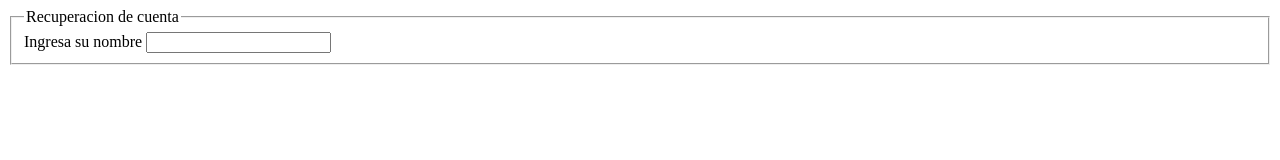
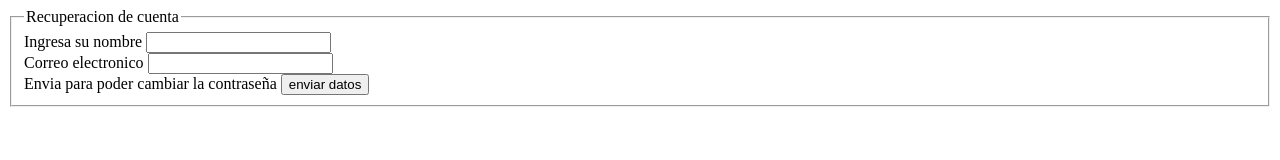
Before and after one commit to Atter12xd/HTML, a plain HTML site: page Formulario_de_clase/recuperacion_de_contraseña.html in a window 1280 px wide. Drawn offline with Linux system fonts and the light colour scheme.

Commit message:
Poniendo mas datos para que el usario pueda enviar y creando un archivo mas para cambiar la contraseña

```diff
--- a/Formulario_de_clase/recuperacion_de_contraseña.html
+++ b/Formulario_de_clase/recuperacion_de_contraseña.html
@@ -10,9 +10,18 @@
     <form action="">
         <fieldset>
             <legend>Recuperacion de cuenta</legend>
+            <div>
             <label for="name">Ingresa su nombre</label>
             <input type="text" id="name">
-
+            </div>
+            <div>
+            <label for="correo">Correo electronico</label>
+            <input type="email" id="correo">
+            </div>
+            <div>
+            <label for="datos">Envia para poder cambiar la contraseña</label>
+            <a href=""><input type="submit" id="datos" value="enviar datos" ></a>
+            </div>
         </fieldset>
     </form>
 </body>
```
Also changed, not shown: Formulario_de_clase/Cambiar_contraseña.html (added, +12 -0 lines).
